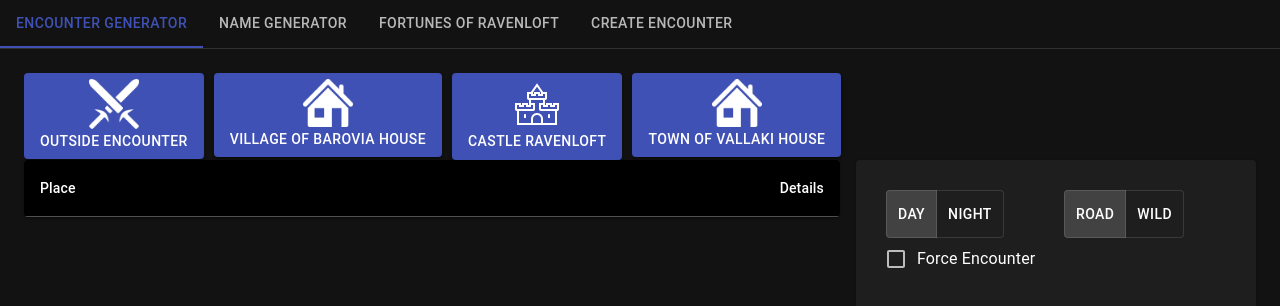
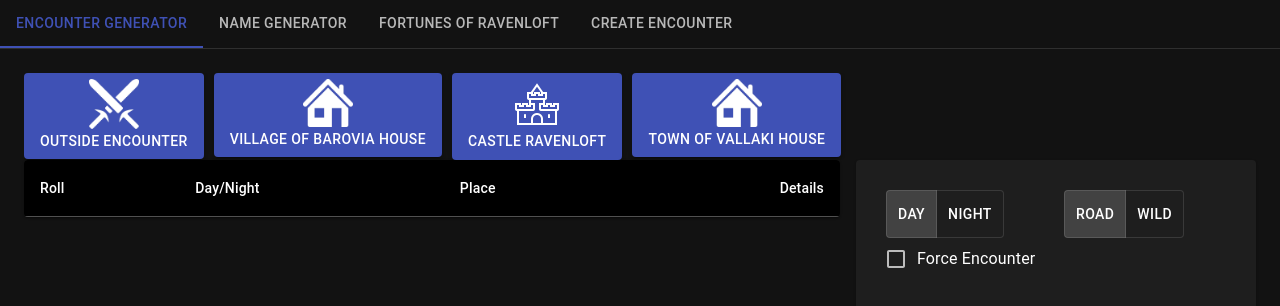
Before and after one commit to luisfontes19/CoS-generator, a React (Create React App) app: page / in a window 1280 px wide. Shown: the top 306 px of the page. Built offline with nearby package versions, Linux system fonts and the light colour scheme.

Commit message:
Fix table cells not showing on md size

```diff
--- a/src/encounters/Encounters.tsx
+++ b/src/encounters/Encounters.tsx
@@ -103,8 +103,8 @@
             <Table aria-label="customized table">
               <TableHead>
                 <TableRow>
-                  <StyledTableCell sx={{ display: { xs: 'none', sm: 'none' } }} className="hidden-small">Roll</StyledTableCell>
-                  <StyledTableCell sx={{ display: { xs: 'none', sm: 'none' } }} className="hidden-small">Day/Night</StyledTableCell>
+                  <StyledTableCell sx={{ display: { xs: 'none', sm: 'none', md: "table-cell" } }} className="hidden-small">Roll</StyledTableCell>
+                  <StyledTableCell sx={{ display: { xs: 'none', sm: 'none', md: "table-cell" } }} className="hidden-small">Day/Night</StyledTableCell>
                   <StyledTableCell>Place</StyledTableCell>
                   <StyledTableCell align="right">Details</StyledTableCell>
                 </TableRow>
@@ -112,8 +112,8 @@
               <TableBody>
                 {rows.map((row, i) => (
                   <StyledTableRow key={i}>
-                    <StyledTableCell sx={{ display: { xs: 'none', sm: 'none' } }} className="hidden-small">{row.roll}</StyledTableCell>
-                    <StyledTableCell sx={{ display: { xs: 'none', sm: 'none' } }} className="hidden-small">{row.day ? "Day" : "Night"}</StyledTableCell>
+                    <StyledTableCell sx={{ display: { xs: 'none', sm: 'none', md: "table-cell" } }} className="hidden-small">{row.roll}</StyledTableCell>
+                    <StyledTableCell sx={{ display: { xs: 'none', sm: 'none', md: "table-cell" } }} className="hidden-small">{row.day ? "Day" : "Night"}</StyledTableCell>
                     <StyledTableCell>{row.place}</StyledTableCell>
                     <StyledTableCell align="right">
                       {
```
